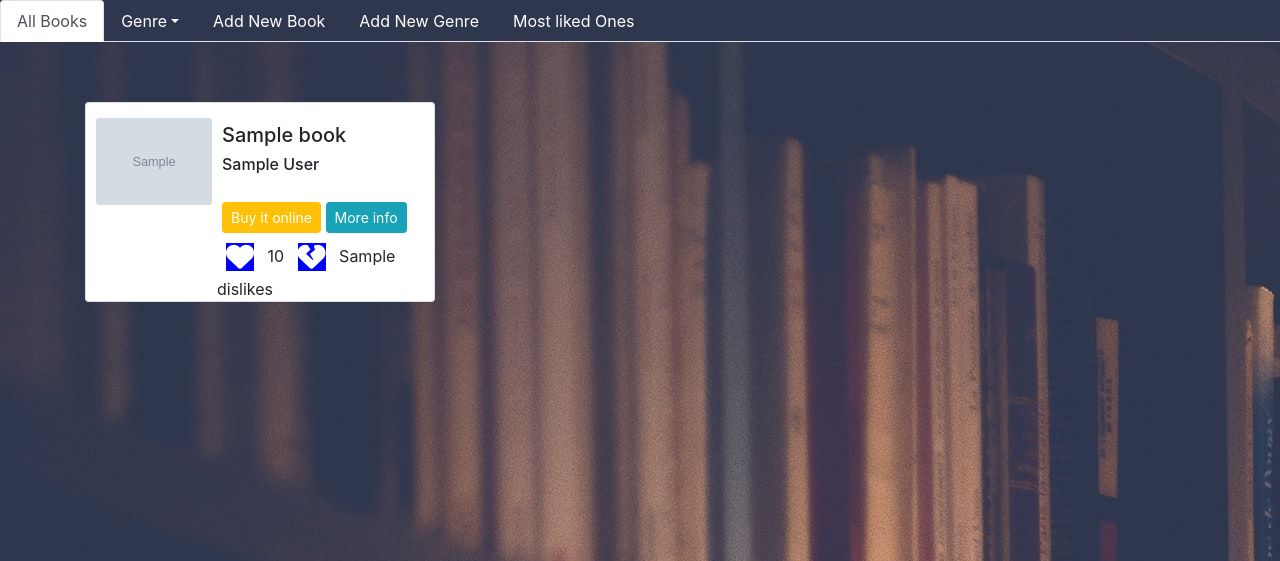
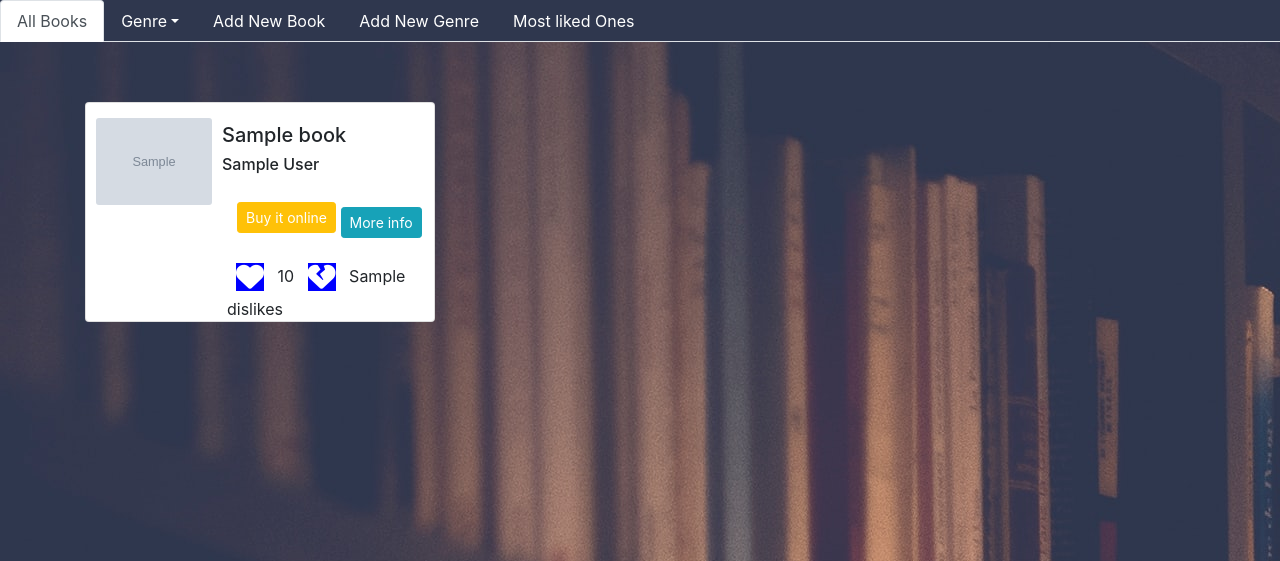
Before and after one commit to Code-Institute-Submissions/BookLiker, a Flask app: page /get_books in a window 1280 px wide. Shown: the top 561 px of the page. Run offline with Flask 2, Linux system fonts and the light colour scheme; grey boxes marked "Sample" are stand-in pictures; a database or web service that is not in the repository returns one stand-in record (values such as "Sample title"); some libraries are stand-ins or nearby versions.

Commit message:
amend books layout and added js to remember to scroll position on redirect

```diff
--- a/static/css/main.css
+++ b/static/css/main.css
@@ -53,15 +53,19 @@ h1 {
 }
 
 .card-buttons {
-  padding-left: 20px;
-  margin-bottom: 5px;
+  padding-left: 35px;
+  margin-bottom: 15px;
 }
 
 .votes {
-  padding-left: 15px;
+  padding-left: 25px;
 }
 
-.buy-button .info-button {
-  margin-bottom: 15px;
+.buy-button {
+  margin-bottom: 10px;
   position: relative;
 }
+
+.info-button {
+  position: center;
+}
```
